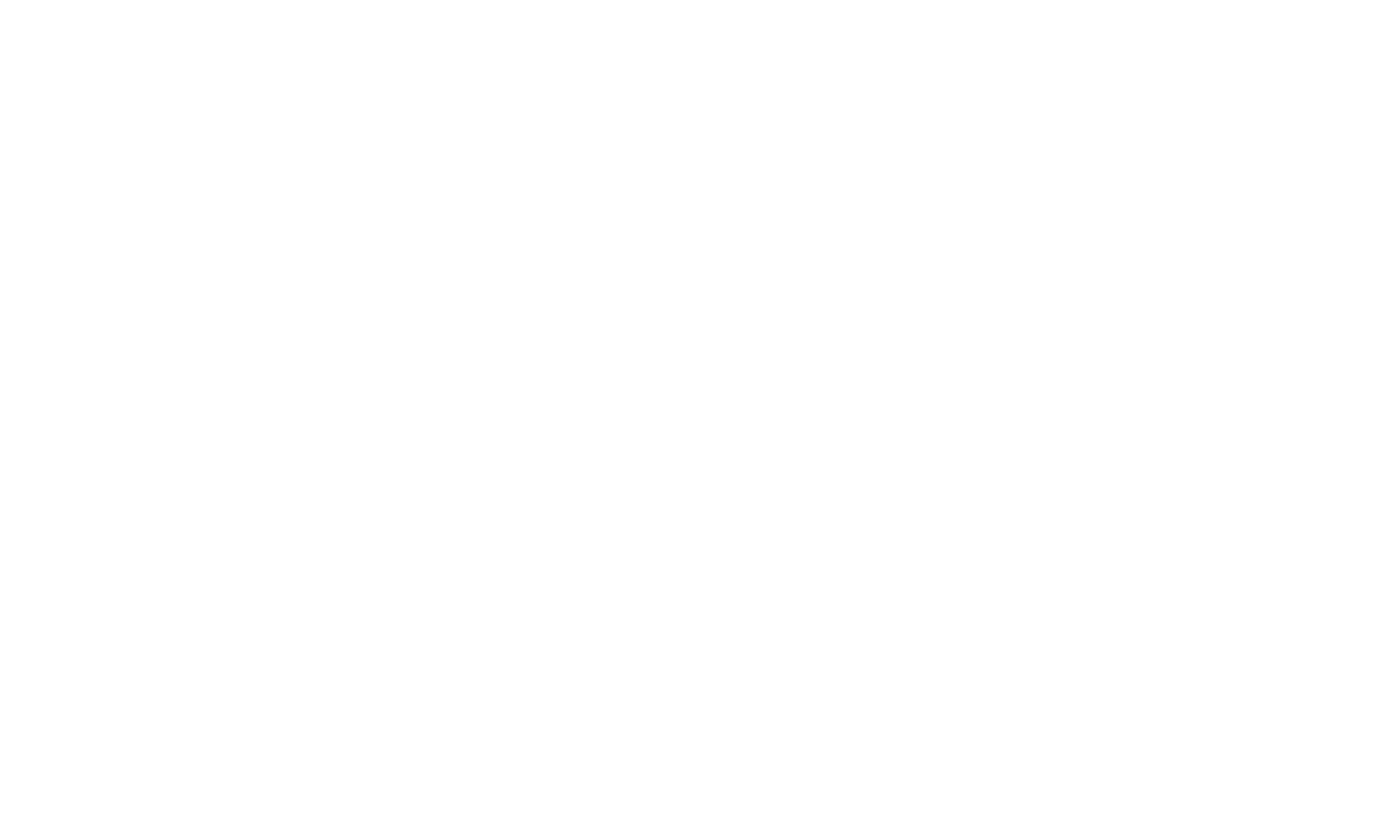
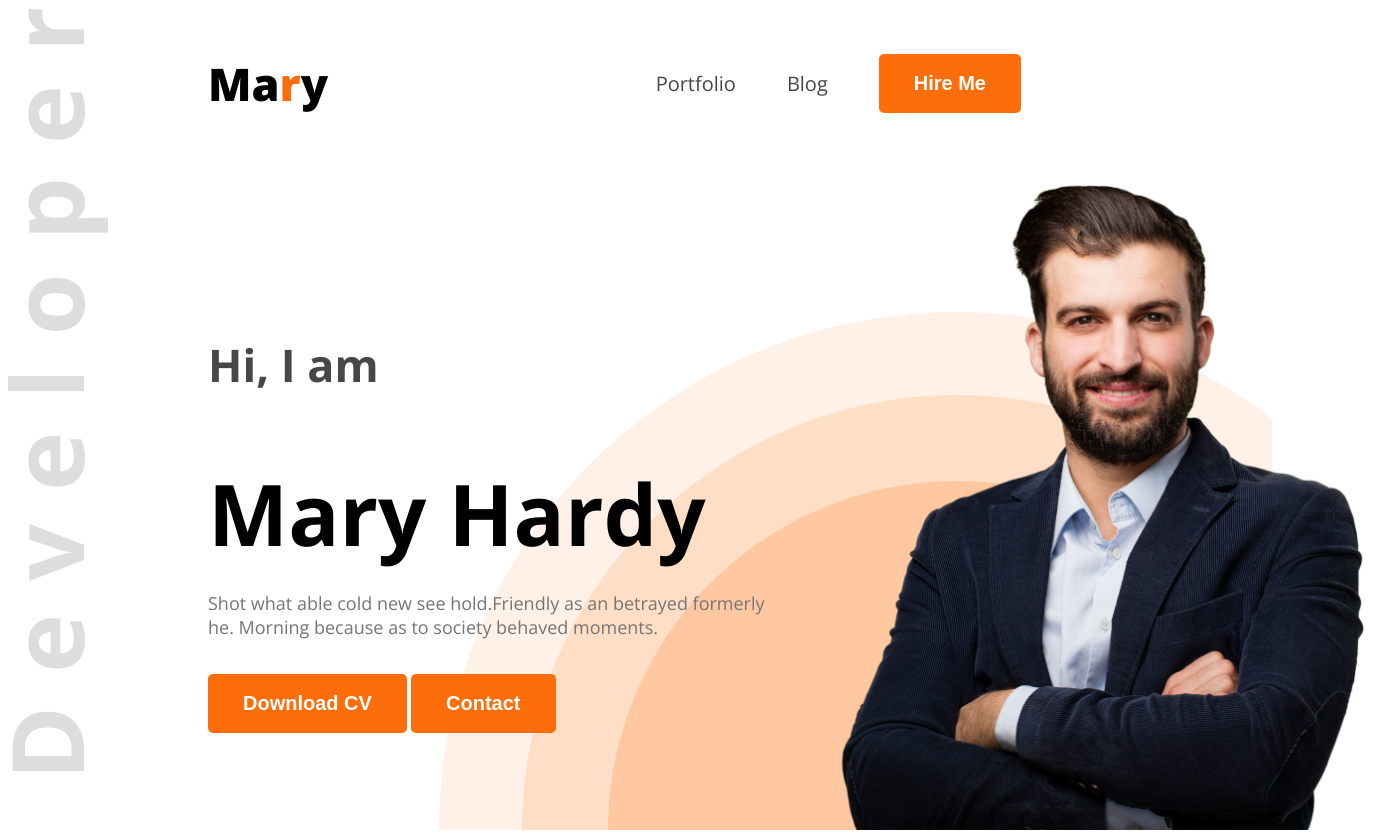
Before and after one commit to mdsihaburrahman/web-developer-portfolio, a plain HTML site: page index.html in a window 1280 px wide. Shown: the whole page, 1373 px wide, since content can reach past the window. Before the commit the page ends 800 px from the top, so only its background shows below. Drawn offline with nearby package versions, Linux system fonts and the light colour scheme.

Commit message:
added a header file

```diff
--- a/index.html
+++ b/index.html
@@ -1,13 +1,39 @@
 <!DOCTYPE html>
 <html lang="en">
+
 <head>
     <meta charset="UTF-8">
     <meta name="viewport" content="width=device-width, initial-scale=1.0">
     <title>Web Developer Portfolio</title>
+    <link rel="preconnect" href="https://fonts.googleapis.com">
+    <link rel="preconnect" href="https://fonts.gstatic.com" crossorigin>
+    <link
+        href="https://fonts.googleapis.com/css2?family=Open+Sans:ital,wght@0,300..800;1,300..800&family=Work+Sans:ital,wght@0,100..900;1,100..900&display=swap"
+        rel="stylesheet">
+    <link rel="stylesheet" href="styles/styles.css">
 </head>
-<body>
-    <header>
 
+<body class="open-sans-normal">
+    <header class="header">
+        <nav>
+            <h3 class="nav-title">Ma<span class="text-primary">r</span>y</h3>
+            <ul>
+                <li><a class="dark-2" href="">Portfolio</a></li>
+                <li><a class="dark-2" href="">Blog</a></li>
+                <li><a href=""><button class="btn-primary">Hire Me</button></a></li>
+            </ul>
+        </nav>
+        <div class="banner">
+            <div class="banner-contant">
+                <h4 class="banner-greetings dark-2">Hi, I  am</h4>
+                <h1 class="banner-title">Mary Hardy</h1>
+                <p class="banner-description">Shot what able cold new see hold.Friendly as an betrayed formerly <br> he. Morning because as to society behaved moments.</p>
+                <button class="btn-primary">Download CV</button>
+                <button class="btn-primary">Contact</button>
+
+            </div>
+            <img class="banner-profile-pic" src="images/hardy.png" alt="">
+        </div>
     </header>
     <main>
 
@@ -16,4 +42,5 @@
 
     </footer>
 </body>
+
 </html>
--- /dev/null
+++ b/styles/styles.css
@@ -0,0 +1,104 @@
+
+
+.open-sans-normal {
+  font-family: "Open Sans", serif;
+  font-optical-sizing: auto;
+  font-weight:normal;
+  font-style: normal;
+  font-variation-settings:
+    "wdth" 100;
+}
+
+/* shared style */
+.text-primary{
+    color: #FD6E0A;
+}
+
+.dark-2{
+    color: #474747;
+}
+
+/* make button */
+.btn-primary{
+    background-color: #FD6E0A;
+    font-weight: bold;
+    font-size: 20px;
+    color: white;
+    padding: 18px 35px;
+    border-radius: 5px;
+    border: none;
+}
+/* header */
+
+.header{
+    background-image: url('../images/developer.png'),url('../images/header_bg.png');
+    background-repeat: no-repeat;
+    background-position: top left,bottom right;
+}
+
+/* nav styles */
+nav {
+    display: flex;
+    align-items: center;
+    justify-content: space-between;
+    margin: 0px 200px;
+}
+
+.nav-title{
+    font-weight: 800;
+    font-size: 45px;
+}
+
+nav ul{
+    display: flex;
+    align-items: center;
+}
+
+nav ul li{
+    list-style: none;
+    margin-right: 51px;
+
+}
+
+nav li a{
+    text-decoration: none;
+    font-size: 20px;
+}
+
+/* banner styles */
+
+.banner-greetings{
+    font-size: 45px;
+    font-weight: 600px;
+    margin-top: 175px;
+
+}
+.banner{
+    display: flex;
+    justify-content: space-between;
+    margin: 0 35px 0 200px;
+}
+.banner-contant{
+    width: 585px;
+}
+
+.banner-title{
+    font-weight: bold;
+    font-size: 85px;
+    margin-top: 5px;
+    margin-bottom: 20px;
+}
+
+.banner-description{
+    font-size: 18px;
+    color: #757575;
+    position: 226px 489px;
+    height: 60px;
+    width: 585px;
+    margin-top: 0px;
+    margin-bottom: 23px;
+
+}
+.banner-profile-pic{
+    width: 580px;
+}
```
